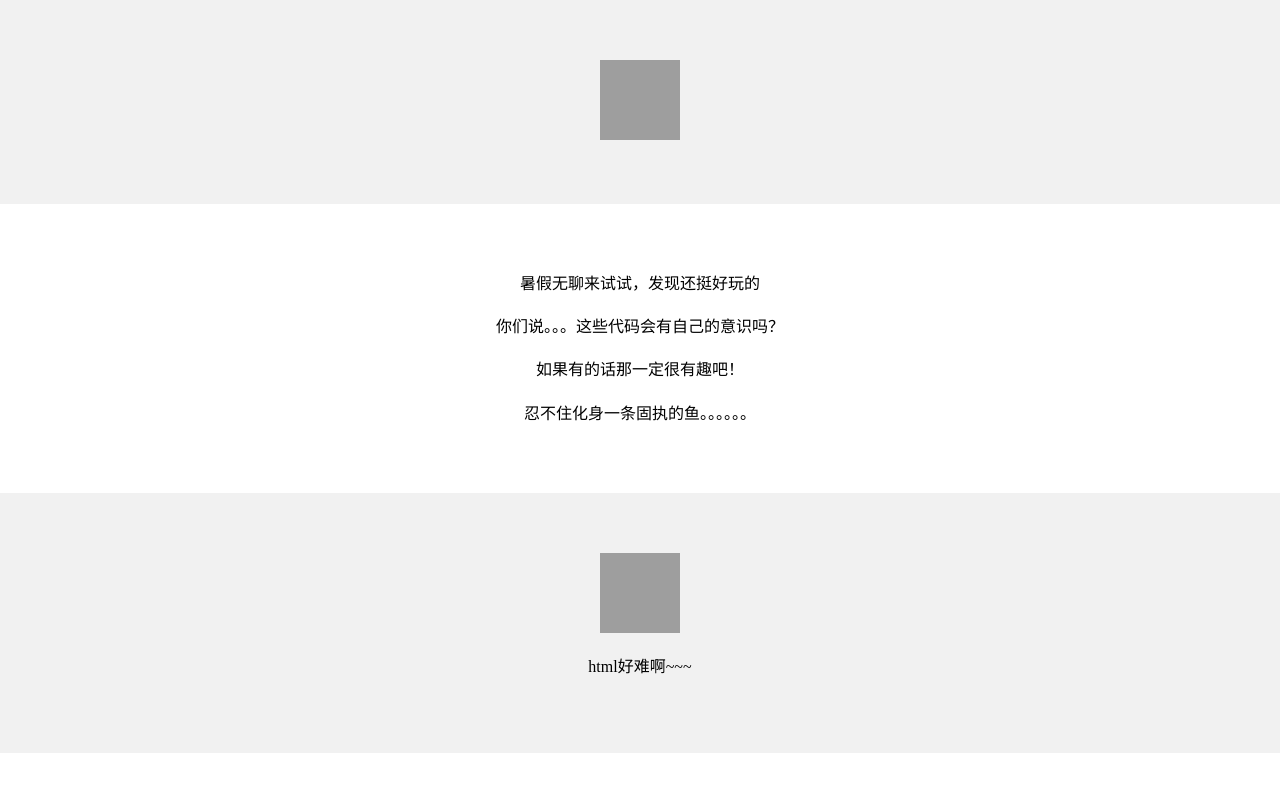
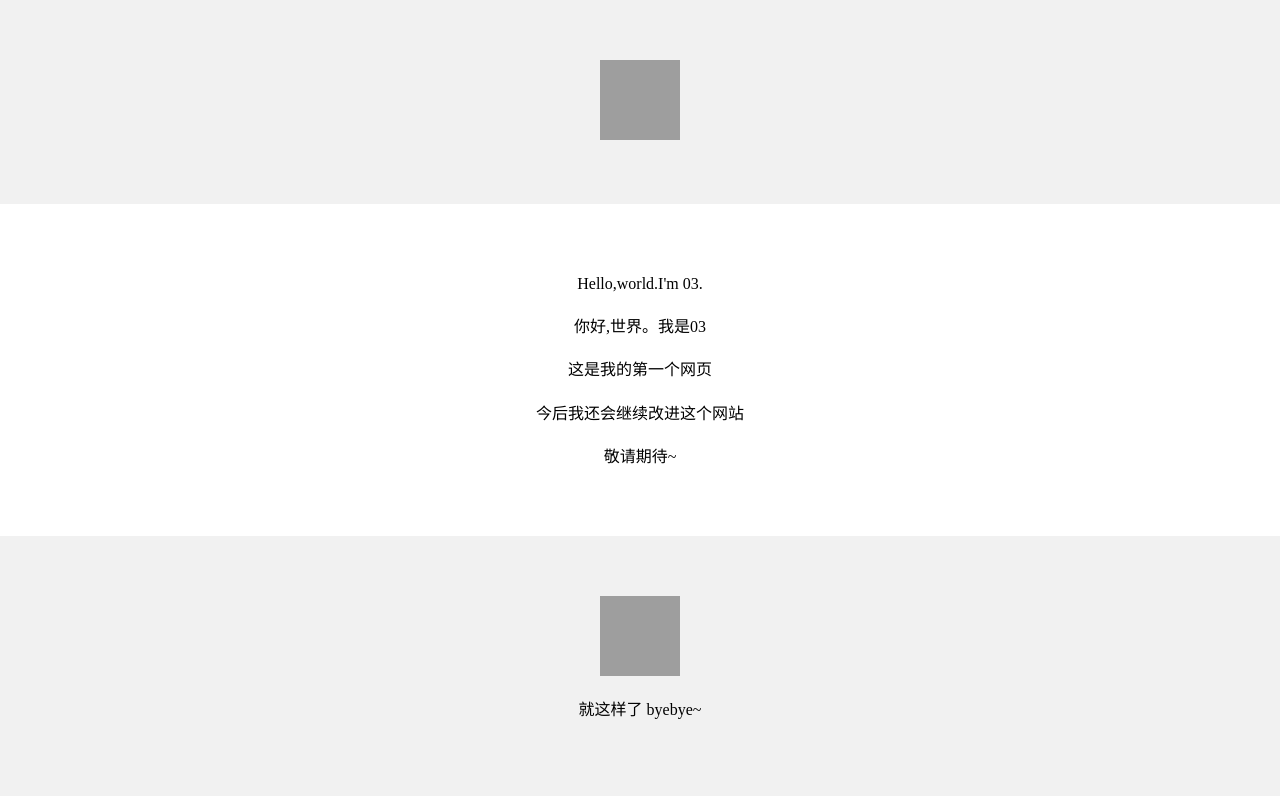
Before and after one commit to XXWHXH/re01, a plain HTML site: page index.html in a window 1280 px wide. Drawn offline with Linux system fonts and the light colour scheme; grey boxes are pictures that could not be loaded.

Commit message:
Add files via upload

```diff
--- a/index.html
+++ b/index.html
@@ -24,10 +24,11 @@
         line-height: 1.7;
       "
     >
-      <p>暑假无聊来试试，发现还挺好玩的</p>
-      <p>你们说。。。这些代码会有自己的意识吗？</p>
-      <p>如果有的话那一定很有趣吧！</p>
-      <p>忍不住化身一条固执的鱼。。。。。。</p>
+      <p>Hello,world.I'm 03.</p>
+      <p>你好,世界。我是03</p>
+      <p>这是我的第一个网页</p>
+      <p>今后我还会继续改进这个网站</p>
+      <p>敬请期待~</p>
     </div>
     <div style="background-color: #f1f1f1; text-align: center; padding: 60px">
       <img
@@ -36,7 +37,7 @@
         width="80px"
         height="80px"
       />
-      <p>html好难啊~~~</p>
+      <p>就这样了 byebye~</p>
     </div>
   </body>
 </html>
```
